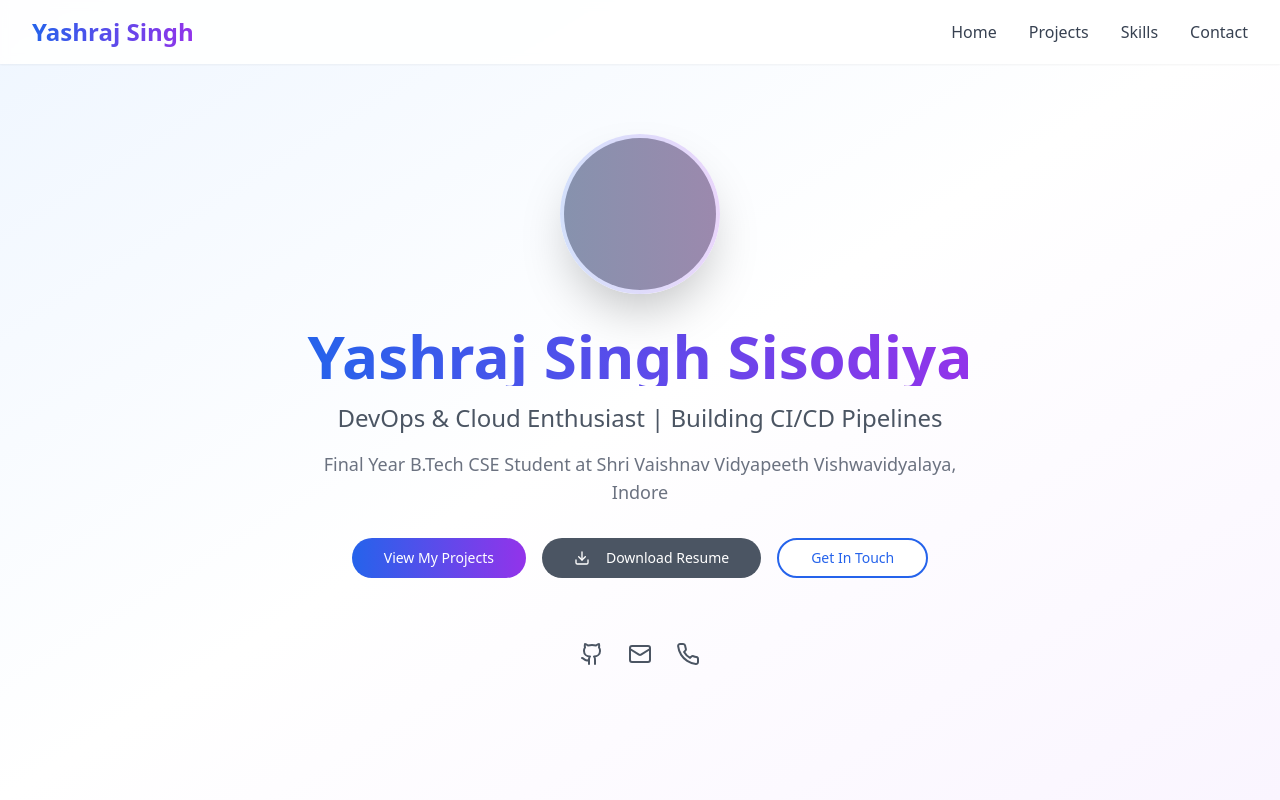
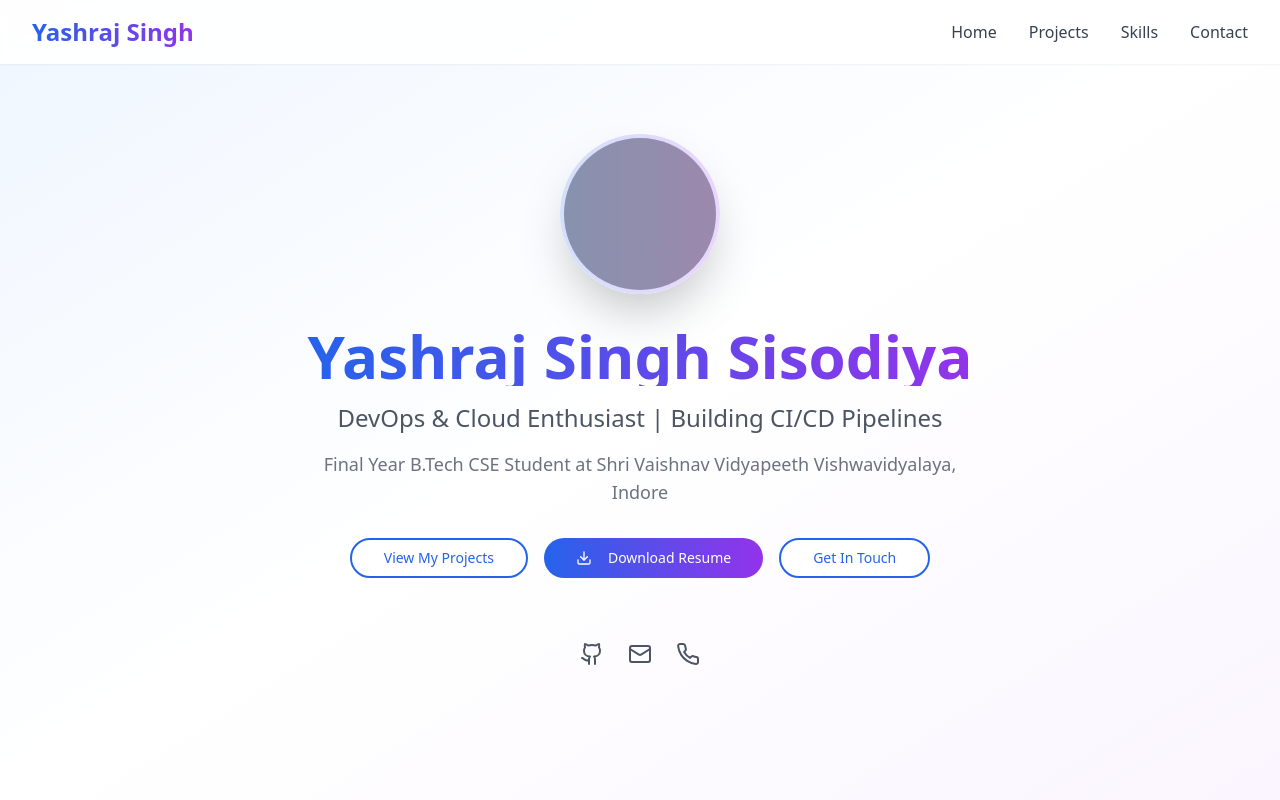
Before and after one commit to theyashsisodiya/yashraj-portfolio-architect, a React (Vite) app: page / in a window 1280 px wide. Shown: the top 800 px of the page. Built offline with nearby package versions, Linux system fonts and the light colour scheme; grey boxes are pictures that could not be loaded.

Commit message:
Fix: Apply gradient to download button
Apply gradient to the download resume button and make "Get In Touch" and "View My Projects" buttons the same style.

```diff
--- a/src/components/Hero.tsx
+++ b/src/components/Hero.tsx
@@ -44,15 +44,16 @@ const Hero = () => {
           {/* Call to Action Buttons */}
           <div className="flex flex-col sm:flex-row gap-4 justify-center items-center">
             <Button
+              variant="outline"
               asChild
-              className="bg-gradient-to-r from-blue-600 to-purple-600 hover:from-blue-700 hover:to-purple-700 text-white px-8 py-3 rounded-full transition-all duration-300 transform hover:scale-105"
+              className="border-2 border-blue-600 text-blue-600 hover:bg-blue-600 hover:text-white px-8 py-3 rounded-full transition-all duration-300"
             >
               <a href="#projects">View My Projects</a>
             </Button>
 
             <Button
               asChild
-              className="bg-gray-600 hover:bg-gray-700 text-white px-8 py-3 rounded-full transition-all duration-300 transform hover:scale-105"
+              className="bg-gradient-to-r from-blue-600 to-purple-600 hover:from-blue-700 hover:to-purple-700 text-white px-8 py-3 rounded-full transition-all duration-300 transform hover:scale-105"
             >
               <a
                 href="https://github.com/theyashsisodiya/yashraj-portfolio-architect/blob/main/Yashraj_Sisodiya.pdf"
```
